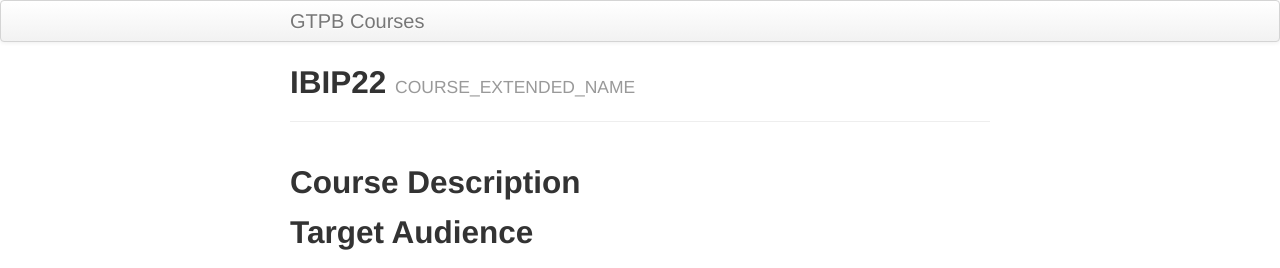
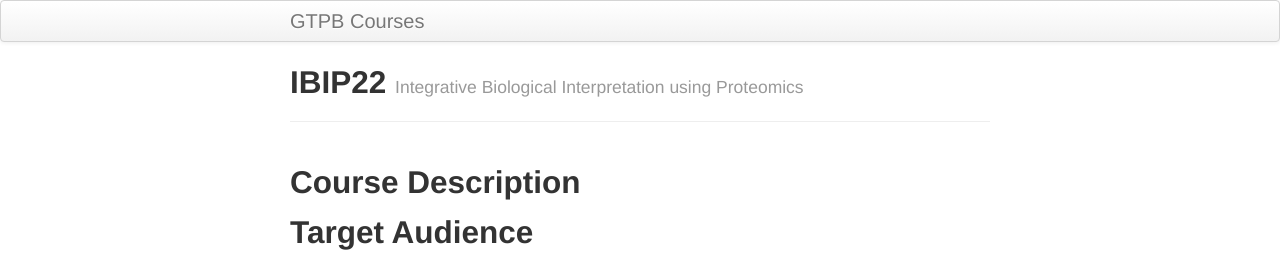
Before and after one commit to GTPB/IBIP22, a Jekyll site: the page built from index.md, in a window 1280 px wide. Shown: the top 268 px of the page. Built offline with Jekyll 4.4.1, drawn with Linux system fonts in a browser that asks for light colours; our own code applies the rules of GitHub Pages for plain Markdown files.

Commit message:
change name index

```diff
--- a/index.md
+++ b/index.md
@@ -8,7 +8,7 @@
   # Course details
        # "name" -> The acronym and extended name of the course, separated by " - "
        # "description" -> Short description of the course
-  name: "IBIP22 - COURSE_EXTENDED_NAME"
+  name: "IBIP22 - Integrative Biological Interpretation using Proteomics"
   description: ""
 
   # Keywords -> Consult EDAM:Topic
```
